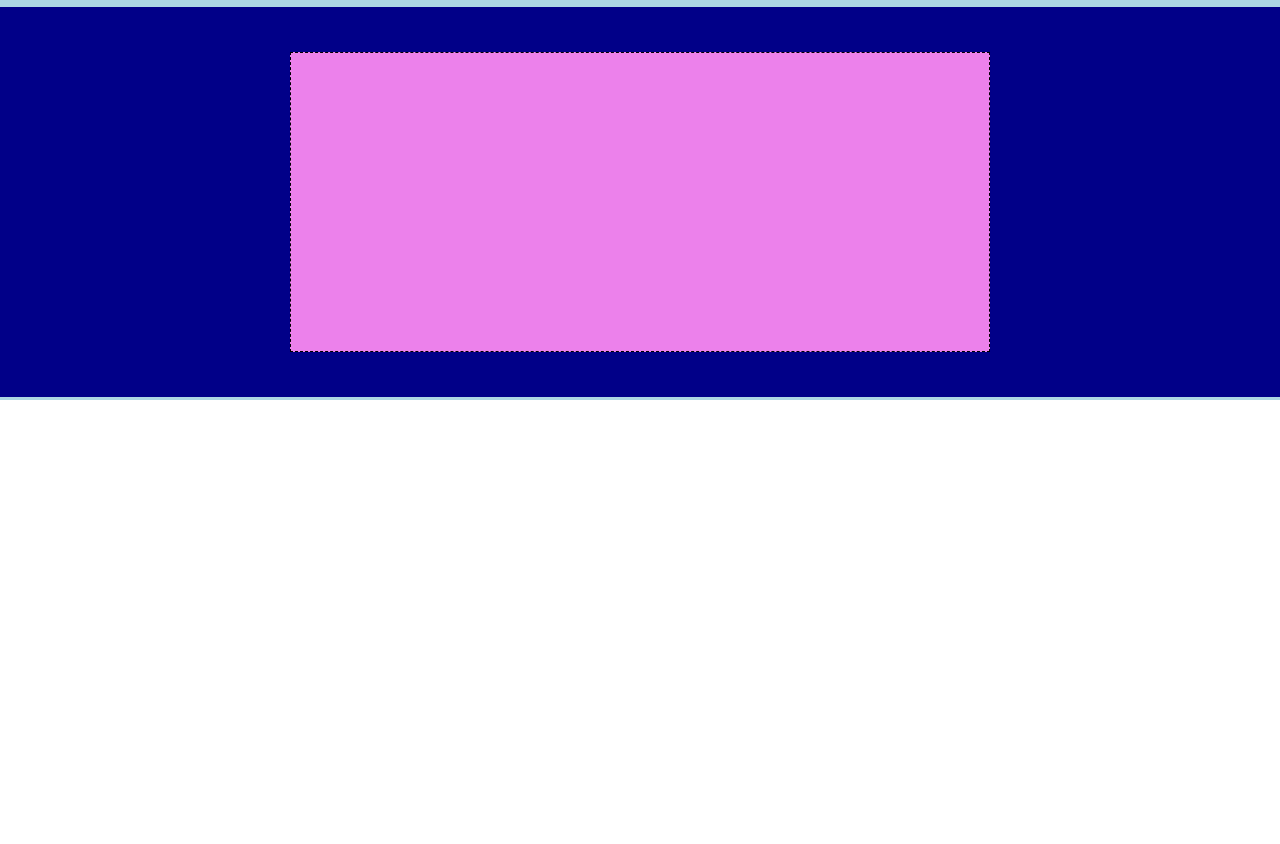
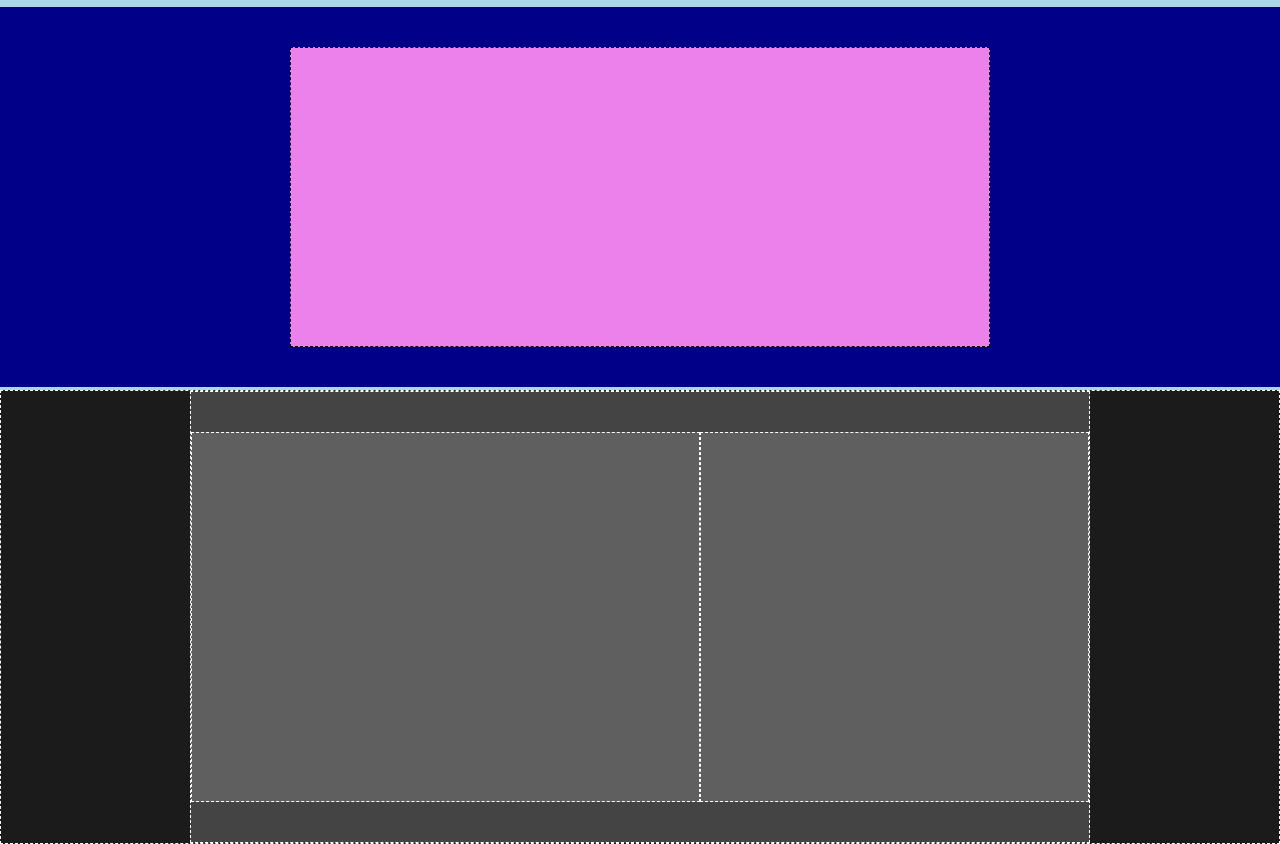
Before and after one commit to emazupp/htmlcss-struttura-discord, a plain HTML site: page index.html in a window 1280 px wide. Shown: the part 43-887 px from the top of the page. Before the commit the page ends 800 px from the top, so only its background shows below. Drawn offline with Linux system fonts and the light colour scheme.

Commit message:
add card first section main

```diff
--- a/css/style.css
+++ b/css/style.css
@@ -6,6 +6,10 @@
 }
 
 /* utils */
+:root {
+  --general-padding: 40px;
+}
+
 .container {
   margin: 0 auto;
   width: 900px;
@@ -20,7 +24,7 @@ li {
 
 .header {
   background-color: #acd6e4;
-  height: 443px;
+  padding-bottom: 3px;
 }
 
 .nav-items-container {
@@ -71,7 +75,8 @@ header > .header-section > .header-section-container {
   display: flex;
   justify-content: center;
   align-items: center;
-  height: 390px;
+  padding-top: var(--general-padding);
+  padding-bottom: var(--general-padding);
 }
 
 .header-section-content {
@@ -82,6 +87,23 @@ header > .header-section > .header-section-container {
 }
 
 /* main */
+
+.card-container {
+  display: flex;
+  align-items: center;
+  padding-top: var(--general-padding);
+  padding-bottom: var(--general-padding);
+}
+
+.card-container > .big-card-item {
+  width: 510px;
+  height: 370px;
+}
+
+.card-container > .small-card-item {
+  width: 390px;
+  height: 370px;
+}
 
 /* footer */
 
--- a/index.html
+++ b/index.html
@@ -40,7 +40,13 @@
     </header>
 
     <main>
-      <section class="first-section"></section>
+      <section class="first-section debug">
+        <div class="card-container container debug">
+          <div class="big-card-item debug"></div>
+          <div class="small-card-item debug"></div>
+        </div>
+      </section>
+
       <section class="second-section"></section>
       <section class="third-section"></section>
       <section class="fourth-section"></section>
```
